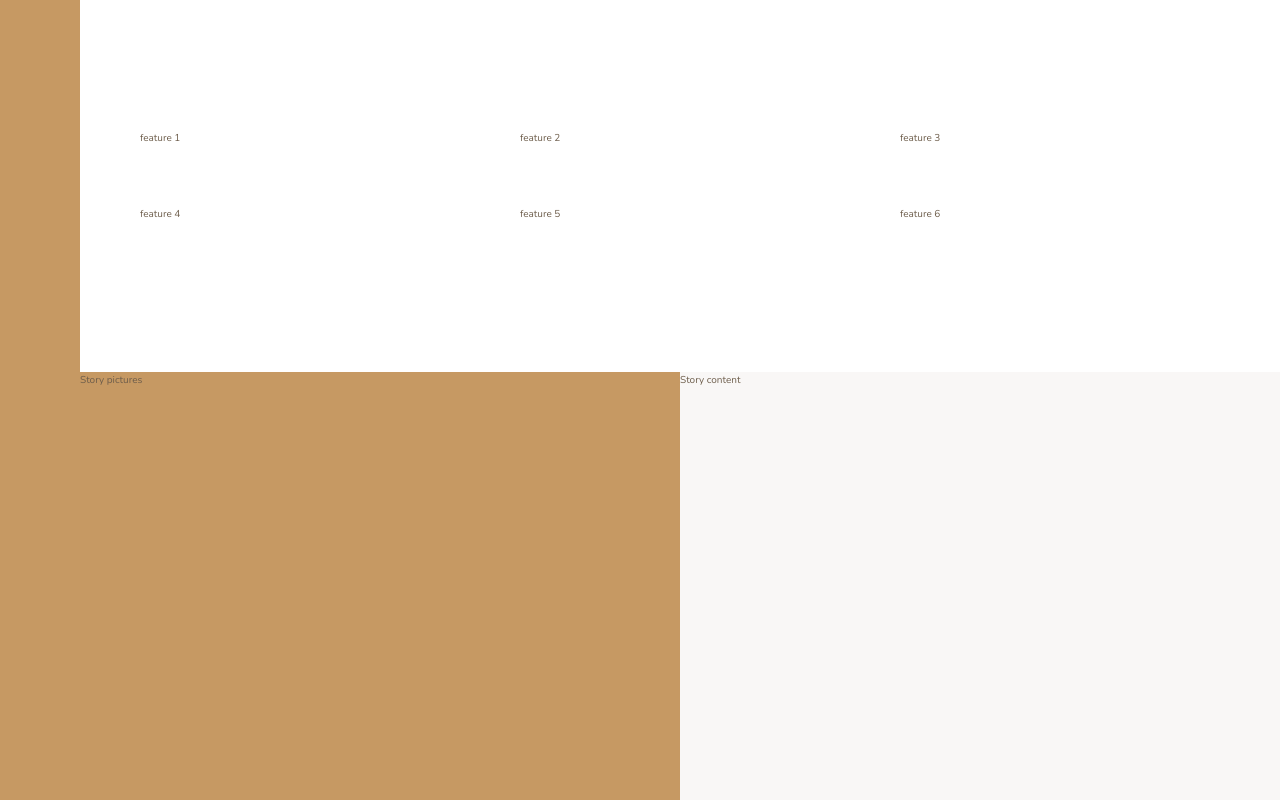
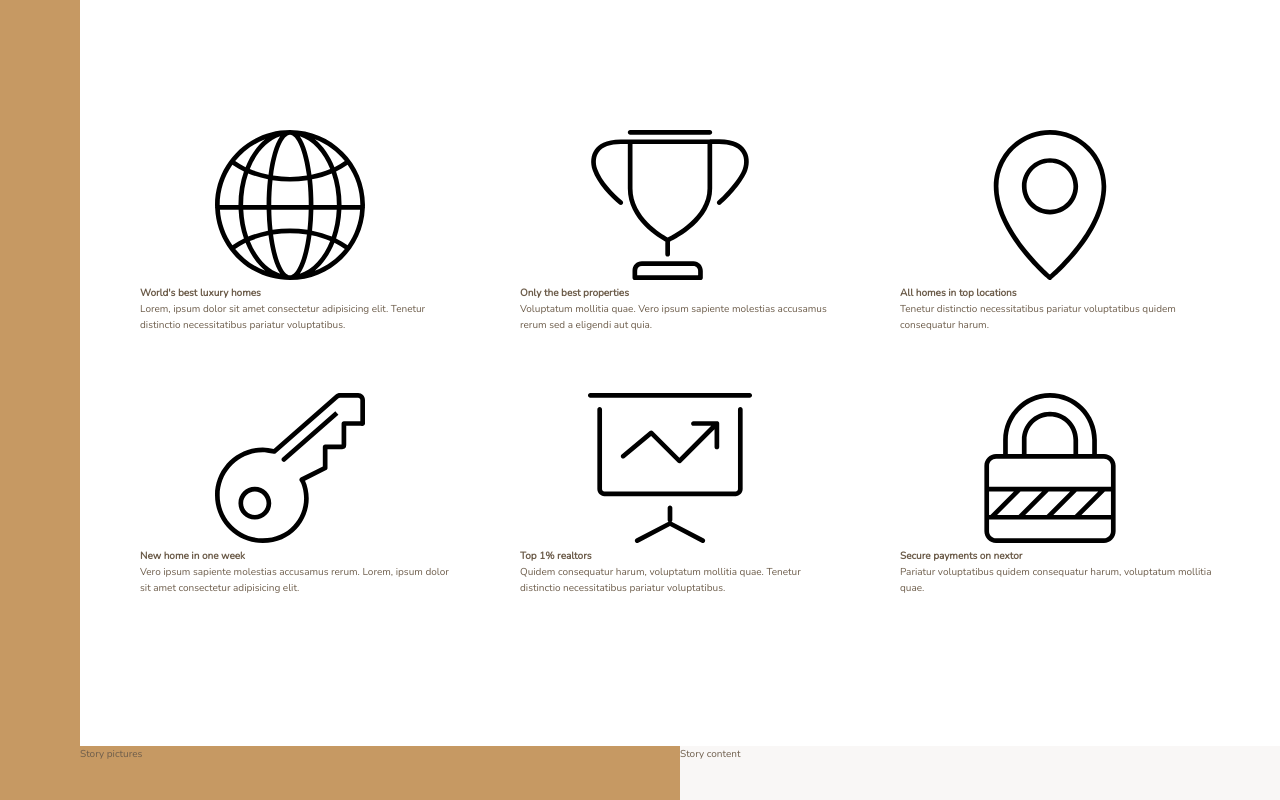
Before and after one commit to KaitlynSalemi/advanced-css-nexter, a website: page index.html in a window 1280 px wide. Shown: the part 660-1460 px from the top of the page. Drawn offline with nearby package versions, Linux system fonts and the light colour scheme.

Commit message:
feature section content

```diff
--- a/index.html
+++ b/index.html
@@ -21,16 +21,69 @@
         </header>
 
         <div class="realtors">
-            Top 3 realters
+            Top 3 realtors
         </div>
 
         <section class="features">
-            <div class="feature">feature 1</div>
-            <div class="feature">feature 2</div>
-            <div class="feature">feature 3</div>
-            <div class="feature">feature 4</div>
-            <div class="feature">feature 5</div>
-            <div class="feature">feature 6</div>
+            <div class="feature">
+                <svg class="feature__icon">
+                    <use xlink:href="img/sprite.svg#icon-global"></use>
+                </svg>
+                <h4 class="heading-4">World's best luxury homes</h4>
+                <p class="feature__text">
+                    Lorem, ipsum dolor sit amet consectetur adipisicing elit. Tenetur distinctio necessitatibus pariatur voluptatibus.
+                </p>
+            </div>
+
+            <div class="feature">
+                <svg class="feature__icon">
+                    <use xlink:href="img/sprite.svg#icon-trophy"></use>
+                </svg>
+                <h4 class="heading-4">Only the best properties</h4>
+                <p class="feature__text">
+                    Voluptatum mollitia quae. Vero ipsum sapiente molestias accusamus rerum sed a eligendi aut quia.
+                </p>
+            </div>
+
+            <div class="feature">
+                <svg class="feature__icon">
+                    <use xlink:href="img/sprite.svg#icon-map-pin"></use>
+                </svg>
+                <h4 class="heading-4">All homes in top locations</h4>
+                <p class="feature__text">
+                    Tenetur distinctio necessitatibus pariatur voluptatibus quidem consequatur harum.
+                </p>
+            </div>
+
+            <div class="feature">
+                <svg class="feature__icon">
+                    <use xlink:href="img/sprite.svg#icon-key"></use>
+                </svg>
+                <h4 class="heading-4">New home in one week</h4>
+                <p class="feature__text">
+                    Vero ipsum sapiente molestias accusamus rerum. Lorem, ipsum dolor sit amet consectetur adipisicing elit.
+                </p>
+            </div>
+
+            <div class="feature">
+                <svg class="feature__icon">
+                    <use xlink:href="img/sprite.svg#icon-presentation"></use>
+                </svg>
+                <h4 class="heading-4">Top 1% realtors</h4>
+                <p class="feature__text">
+                    Quidem consequatur harum, voluptatum mollitia quae. Tenetur distinctio necessitatibus pariatur voluptatibus.
+                </p>
+            </div>
+
+            <div class="feature">
+                <svg class="feature__icon">
+                    <use xlink:href="img/sprite.svg#icon-lock"></use>
+                </svg>
+                <h4 class="heading-4">Secure payments on nextor</h4>
+                <p class="feature__text">
+                    Pariatur voluptatibus quidem consequatur harum, voluptatum mollitia quae.
+                </p>
+            </div>
         </section>
 
         <div class="story__pictures">
```
